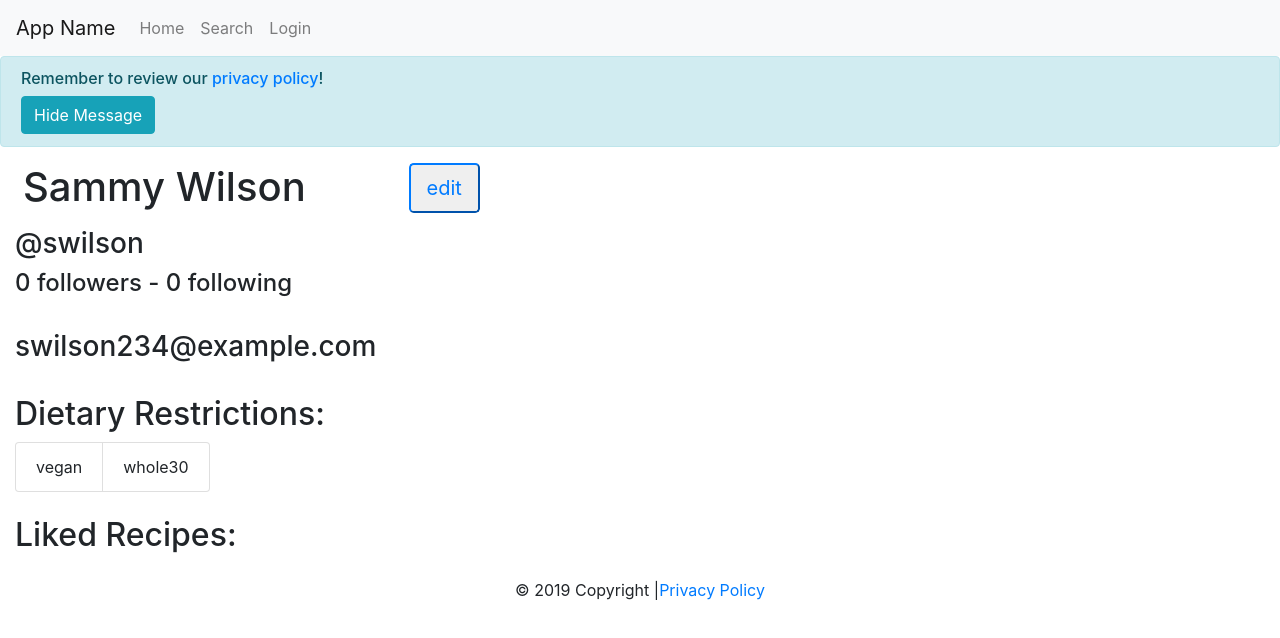
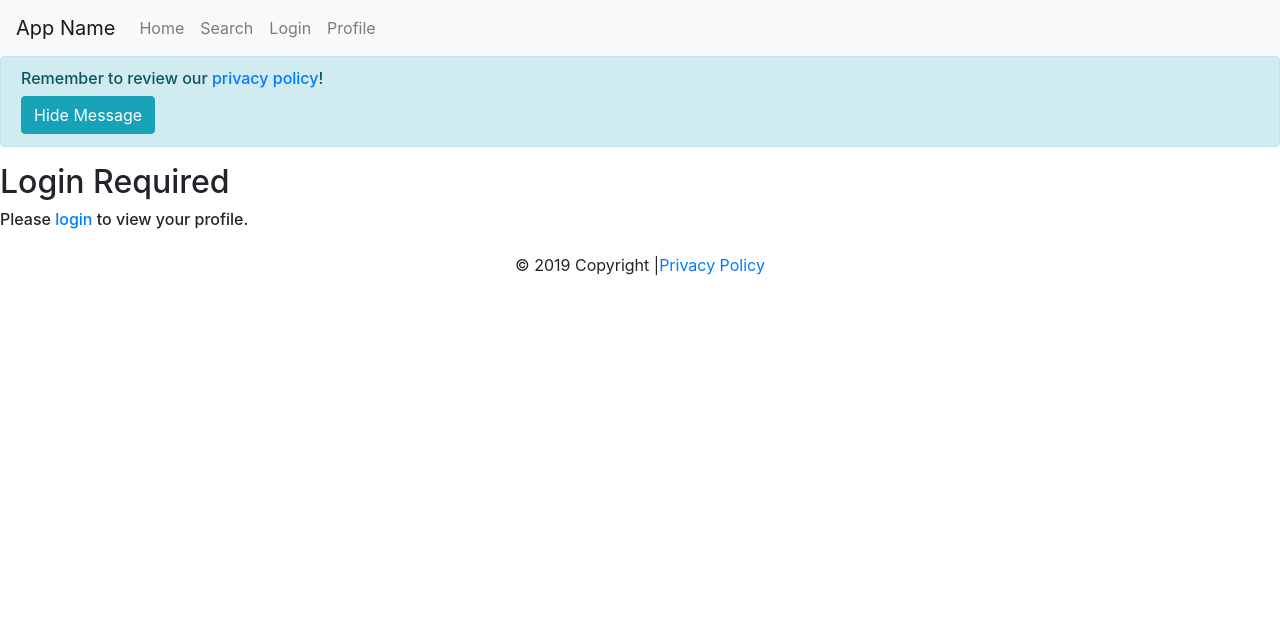
Before and after one commit to daniaalnahdi/wbdv-f19-team18, a React (Create React App) app: page /profile/username1 in a window 1280 px wide. Shown: the top 638 px of the page. Built offline with nearby package versions, Linux system fonts and the light colour scheme.

Commit message:
deny profile access for anon users

```diff
--- a/src/components/NavBar.js
+++ b/src/components/NavBar.js
@@ -20,6 +20,16 @@ class NavBar extends React.Component {
               <Link to="/login" className="nav-item nav-link" href="#">
                 Login
               </Link>
+              {this.props.isLoggedIn && (
+                <Link to="/profile/:id" className="nav-item nav-link" href="#">
+                  Profile
+                </Link>
+              )}
+              {!this.props.isLoggedIn && (
+                <Link to="/profile" className="nav-item nav-link" href="#">
+                  Profile
+                </Link>
+              )}
             </div>
           </div>
         </nav>
--- /dev/null
+++ b/src/components/ProfileLoginMessage.js
@@ -0,0 +1,14 @@
+import React from "react";
+import { Link } from "react-router-dom";
+
+const ProfileLoginMessage = () => {
+  return (
+    <div>
+      <h2>Login Required</h2>
+      <h6>
+        Please <Link to="/login"> login</Link> to view your profile.
+      </h6>
+    </div>
+  );
+};
+export default ProfileLoginMessage;
--- a/src/pages/HomePage.js
+++ b/src/pages/HomePage.js
@@ -18,6 +18,7 @@ import RegisterPage from "../pages/RegisterPage";
 import ProfilePage from "./ProfilePage";
 import PrivacyPolicyPage from "./PrivacyPolicyPage";
 import RecipeEditor from "./RecipeEditor";
+import ProfileLoginMessage from "../components/ProfileLoginMessage";
 
 //TODO - use real data
 
@@ -103,7 +104,7 @@ const loggedInUser = {
 };
 
 // TODO -- check if user is actually logged in
-const LoggedIn = true;
+const LoggedIn = false;
 
 const store = createStore(SearchPageReducer);
 
@@ -120,7 +121,7 @@ class HomePage extends React.Component {
     return (
       <div>
         <Router>
-          <NavBar></NavBar>
+          <NavBar isLoggedIn={this.state.isLoggedIn}></NavBar>
           <PrivacyPolicyMessage
             hidden={this.state.hidePolicyMessage}
             hide={() => {
@@ -167,8 +168,10 @@ class HomePage extends React.Component {
               render={props => <ProfilePage userId={props.match.params.id} />}
             />
             <Route
-                path="/editor"
-                render = {props => <RecipeEditor {...props}/>}
+              path="/editor"
+              render={props => (
+                <RecipeEditor {...props} isLoggedIn={this.state.isLoggedIn} />
+              )}
             />
             <Route exact path="/">
               <HomePageLikesFeed
--- a/src/pages/ProfilePage.js
+++ b/src/pages/ProfilePage.js
@@ -1,5 +1,6 @@
 import React from "react";
 import DietaryPills from "../components/DietaryPills";
+import ProfileLoginMessage from "../components/ProfileLoginMessage";
 const dummyUser = {
     firstName: "Sammy",
     lastName: "Wilson",
@@ -86,6 +87,7 @@ class ProfilePage extends React.Component {
     };
 
     render() {
+        if (this.props.isLoggedIn) {
         return (
             <div className="container-fluid">
                 <div className="row m-2">
@@ -106,6 +108,11 @@ class ProfilePage extends React.Component {
 
             </div>
         );
+            } else {
+                return (
+                    <ProfileLoginMessage/>
+                )
+            }
     }
 }
 
```
